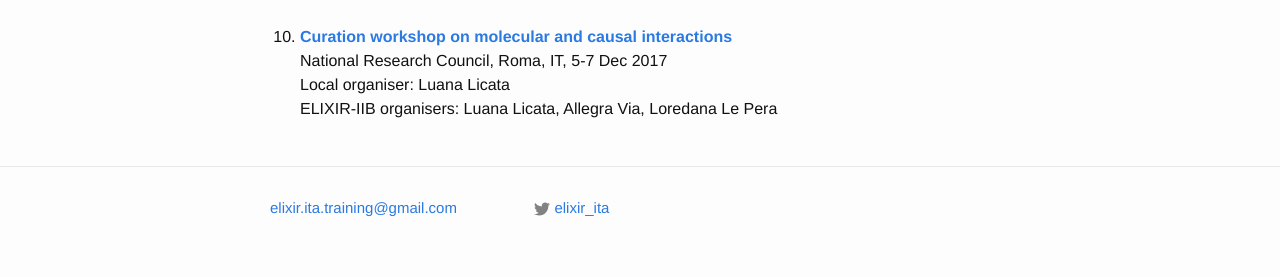
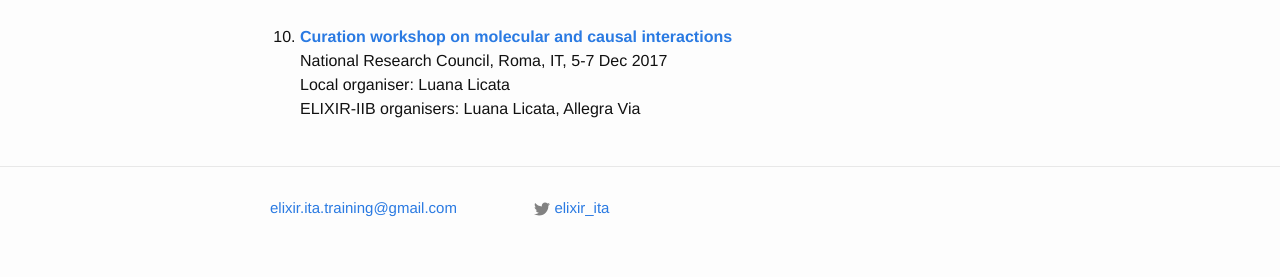
Before and after one commit to ELIXIR-IIB-training/website, a Jekyll site: the page built from docs/programme2017_copy.html, in a window 1280 px wide. Shown: the part 1770-2047 px from the top of the page. Built offline with Jekyll 4.4.1, drawn with Linux system fonts in a browser that asks for light colours.

Commit message:
Update programme2017_copy.html

```diff
--- a/docs/programme2017_copy.html
+++ b/docs/programme2017_copy.html
@@ -92,7 +92,7 @@ Organisers: Vincenza Colonna, Chiara Batini, Allegra Via</li>
       	<li><a href="https://elixir-iib-training.github.io/website/2017/12/05/Curation_workshop-Roma.html"><b>Curation workshop on molecular and causal interactions</b></a><br>
       	National Research Council, Roma, IT, 5-7 Dec 2017<br>
       	Local organiser: Luana Licata<br>
-      	ELIXIR-IIB organisers: Luana Licata, Allegra Via, Loredana Le Pera
+      	ELIXIR-IIB organisers: Luana Licata, Allegra Via
       	<br>
       	</li>
  </ol>
```
